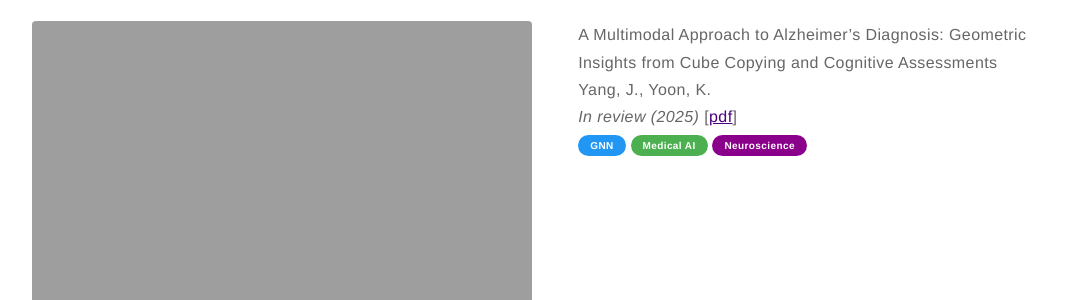
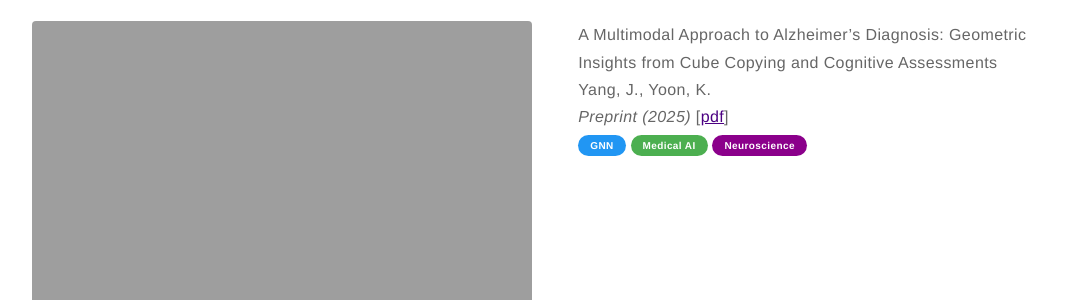
Before and after one commit to kijungyoon/kijungyoon.github.io, a Jekyll site: the page built from papers.md, in a window 1280 px wide and 900 px high, scrolled down 873 px. Shown: the part 152-452 px from the top of the window, without its empty margins (82-1152 px from the left). Built offline with Jekyll 4.4.1, drawn with Linux system fonts in a browser that asks for light colours.

Commit message:
Update papers.md

```diff
--- a/papers.md
+++ b/papers.md
@@ -49,8 +49,8 @@ layout: page
     <div class="toright">
     <p><b>A Multimodal Approach to Alzheimer’s Diagnosis: Geometric Insights from Cube Copying and Cognitive Assessments</b><br>
     Yang, J., Yoon, K.<br>
-    <i>In review (2025)</i>
-    [<a href="https://">pdf</a>]<br>
+    <i>Preprint (2025)</i>
+    [<a href="https://arxiv.org/pdf/2512.16184">pdf</a>]<br>
     <span class="pill-label pill-blue">GNN</span>
     <span class="pill-label pill-green">Medical AI</span>
     <span class="pill-label pill-dmagenta">Neuroscience</span>
```
